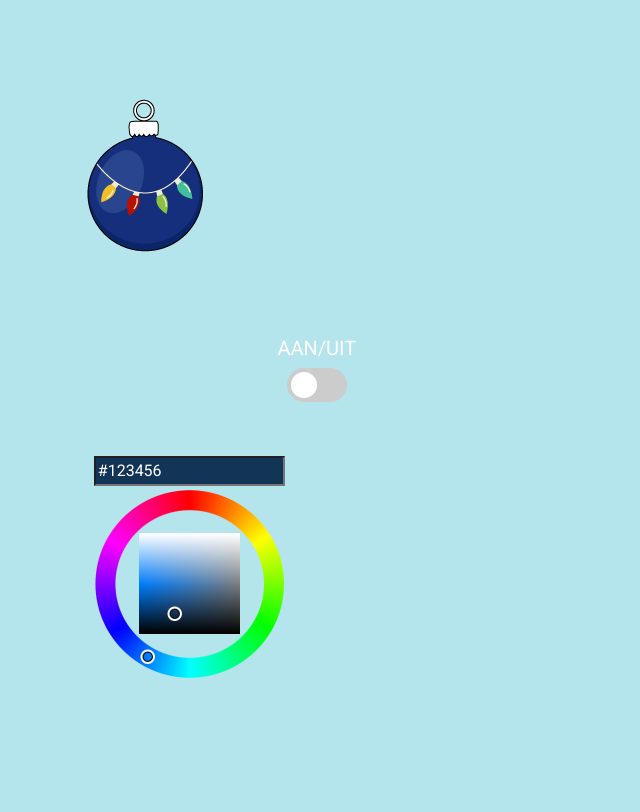
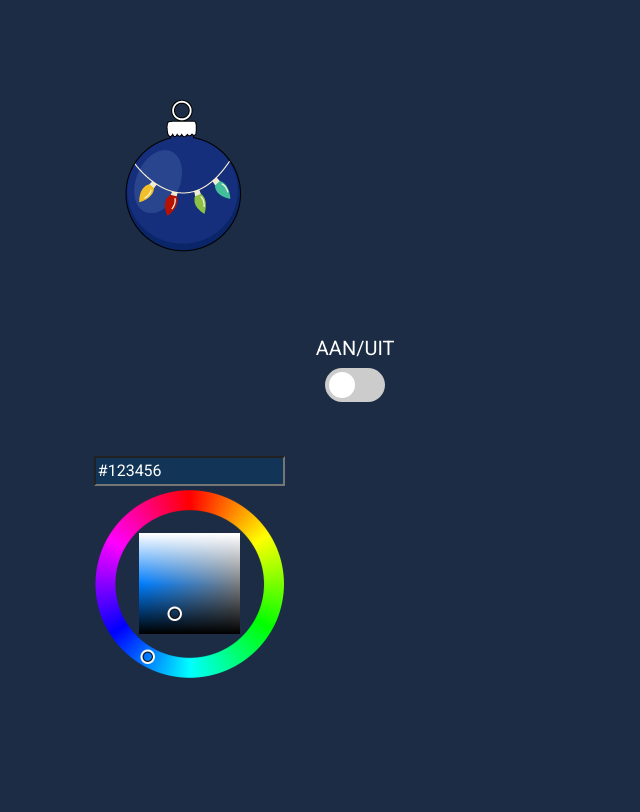
Before and after one commit to AndreeaPenu/baubled, a plain HTML site: page baubled-site/index.html in a window 1280 px wide. Shown: the top 812 px of the page, without its empty margins (241-881 px from the left). Drawn offline with nearby package versions, Linux system fonts and the light colour scheme.

Commit message:
dark design

```diff
--- a/baubled-site/css/custom.css
+++ b/baubled-site/css/custom.css
@@ -4,7 +4,7 @@
   font-family: 'Roboto';
 }
 body{
-  background-color:#B4E5ED;
+  background-color:#1b2c44;
 }
 h2, h5 {
     font-family: 'Roboto';
@@ -14,12 +14,12 @@ h2, h5 {
 .image {
   position: absolute;
   top: 10%;
-  left: 22%;
+  left: 25%;
 }
 .switchIO {
   position: absolute;
   top: 42%;
-  left: 40.5%;
+  left: 43.5%;
 }
 
 .color-picker {
--- a/baubled-site/index.html
+++ b/baubled-site/index.html
@@ -22,7 +22,7 @@
 
 
     <!-- photo -->
-    <img class="image" src="img/bauble.png" alt="" width="205" height="194">
+    <img class="image" src="img/bauble-darkblue.png" alt="" width="205" height="194">
 
     <!-- Switch -->
     <div class="switchIO">
```
Also changed, not shown: baubled-site/img/bauble-darkblue.png (added).
